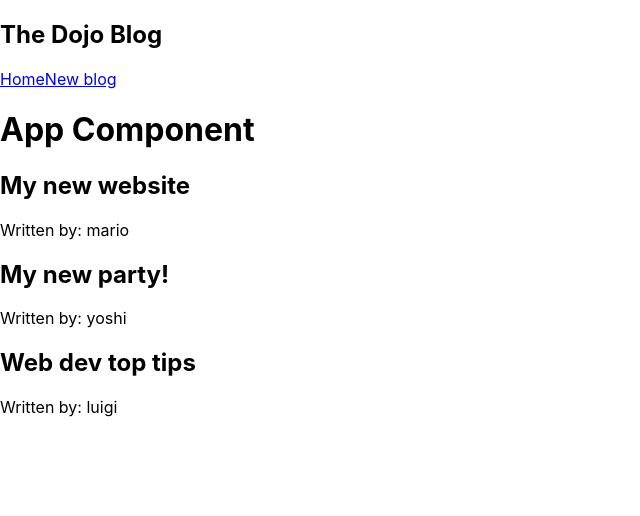
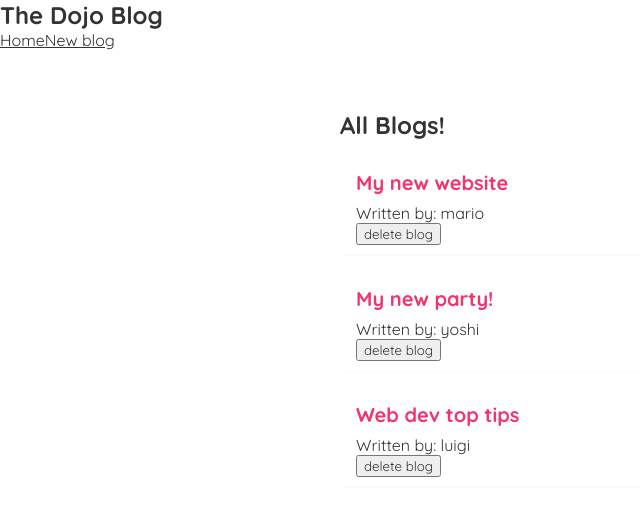
Before and after one commit to ieljohn10/all-about-react, a React (Create React App) app: page / in a window 1280 px wide. Shown: the top 516 px of the page, without its empty margins (0-640 px from the left). Built offline with nearby package versions, Linux system fonts and the light colour scheme.

Commit message:
learned about props creates delete

```diff
--- a/src/App.js
+++ b/src/App.js
@@ -7,7 +7,6 @@ function App() {
     <div className="App">
       <Navbar />
       <div className="content">
-        <h1>App Component</h1>
         <Home />
       </div>
     </div>
--- /dev/null
+++ b/src/Bloglist.js
@@ -0,0 +1,17 @@
+const BlogList = ({  id, blogs, title, handleDelete }) => {
+    return (
+        <div className="blog-list">
+            <h2>{ title }</h2>
+            {blogs.map( (item) => (
+                // we use "item" because "item" have access to each item and then the id property from that blogs
+                <div className="blog-preview" key={item.id}>
+                    <h2>{ item.title }</h2>
+                    <p>Written by: { item.author }</p>
+                    <button onClick={() => handleDelete(item.id)}>delete blog</button>
+                </div>
+            ))}
+        </div>
+     );
+}
+
+export default BlogList;
--- a/src/Home.js
+++ b/src/Home.js
@@ -1,4 +1,5 @@
 import { useState } from "react";
+import BlogList from "./Bloglist";
 
 const Home = () => {
     const [blogs, setBlogs] = useState([
@@ -7,16 +8,18 @@ const Home = () => {
         { title: 'Web dev top tips', body: 'lorem ipsum...', author: 'luigi', id: 3},
     ]);
 
+    const handleDelete = (id) => {
+        const newBlogs = blogs.filter( blog => blog.id !== id);
+        setBlogs(newBlogs);
+    }
 
     return (
         <div className="home">
-            {blogs.map( (item) => (
-                // we use "item" because "item" have access to each item and then the id property from that blogs
-                <div className="blog-preview" key={item.id}>
-                    <h2>{ item.title }</h2>
-                    <p>Written by: { item.author }</p>
-                </div>
-            ))}
+            <BlogList
+                blogs={ blogs }
+                title = { "All Blogs!" }
+                handleDelete={ handleDelete }
+            />
         </div>
     );
 }
--- a/src/index.css
+++ b/src/index.css
@@ -1,13 +1,50 @@
-body {
+@import url('https://fonts.googleapis.com/css2?family=Quicksand:wght@300;400;500;600;700&display=swap');
+
+/* base styles */
+* {
   margin: 0;
-  font-family: -apple-system, BlinkMacSystemFont, 'Segoe UI', 'Roboto', 'Oxygen',
-    'Ubuntu', 'Cantarell', 'Fira Sans', 'Droid Sans', 'Helvetica Neue',
-    sans-serif;
-  -webkit-font-smoothing: antialiased;
-  -moz-osx-font-smoothing: grayscale;
+  font-family: "Quicksand";
+  color: #333;
+}
+.navbar {
+  padding: 20px;
+  display: flex;
+  align-items: center;
+  max-width: 600px;
+  margin: 0 auto;
+  border-bottom: 1px solid #f2f2f2;
+}
+.navbar h1 {
+  color: #f1356d;
+}
+.navbar .links {
+  margin-left: auto;
+}
+.navbar a {
+  margin-left: 16px;
+  text-decoration: none;
+  padding: 6px;
+}
+.navbar a:hover {
+  color: #f1356d;
+}
+.content {
+  max-width: 600px;
+  margin: 40px auto;
+  padding: 20px;
 }
 
-code {
-  font-family: source-code-pro, Menlo, Monaco, Consolas, 'Courier New',
-    monospace;
+/* blog previews / list */
+.blog-preview {
+  padding: 10px 16px;
+  margin: 20px 0;
+  border-bottom: 1px solid #fafafa;
 }
+.blog-preview:hover {
+  box-shadow: 1px 3px 5px rgba(0,0,0,0.1);
+}
+.blog-preview h2 {
+  font-size: 20px;
+  color: #f1356d;
+  margin-bottom: 8px;
+}
```
